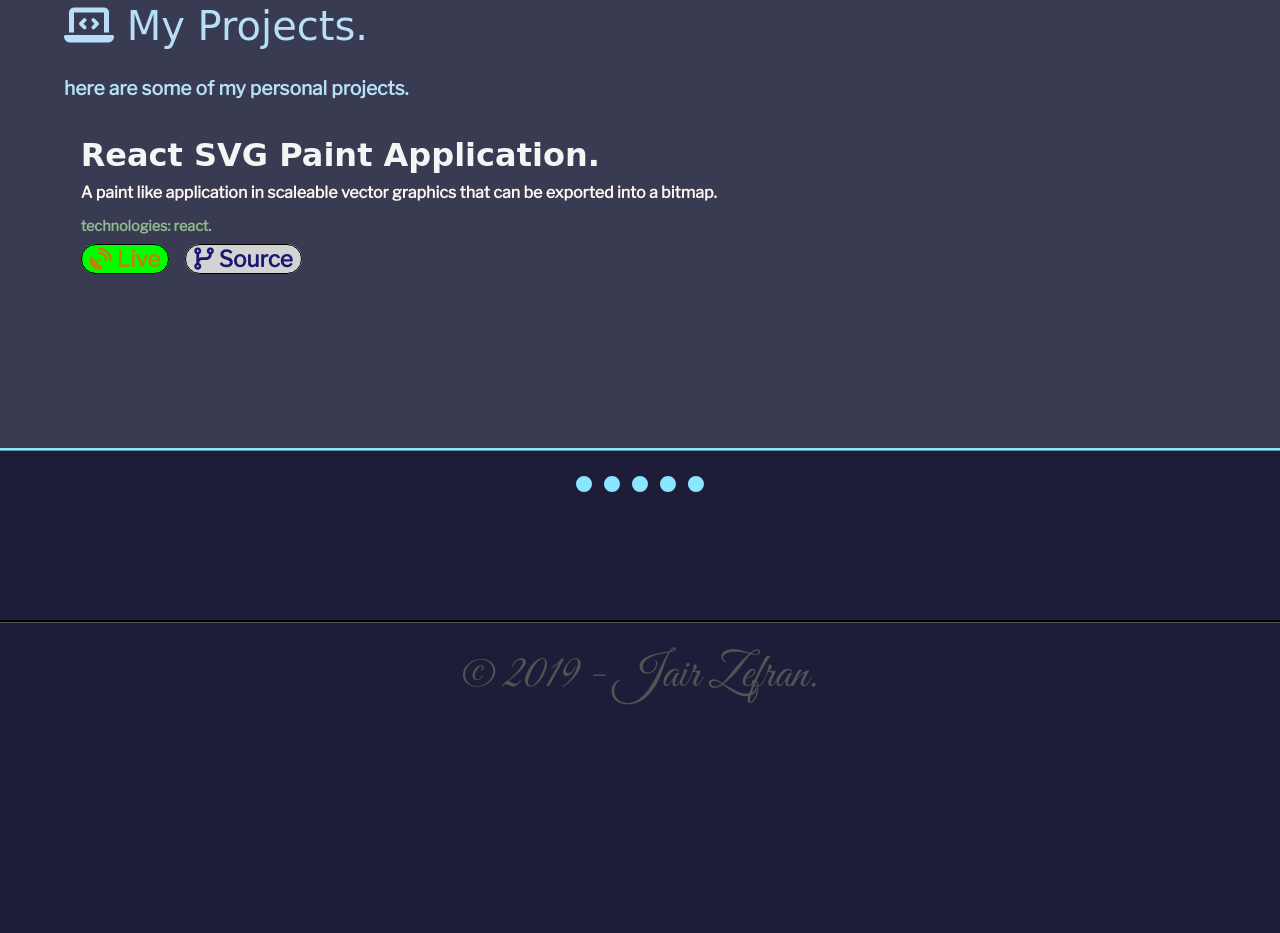
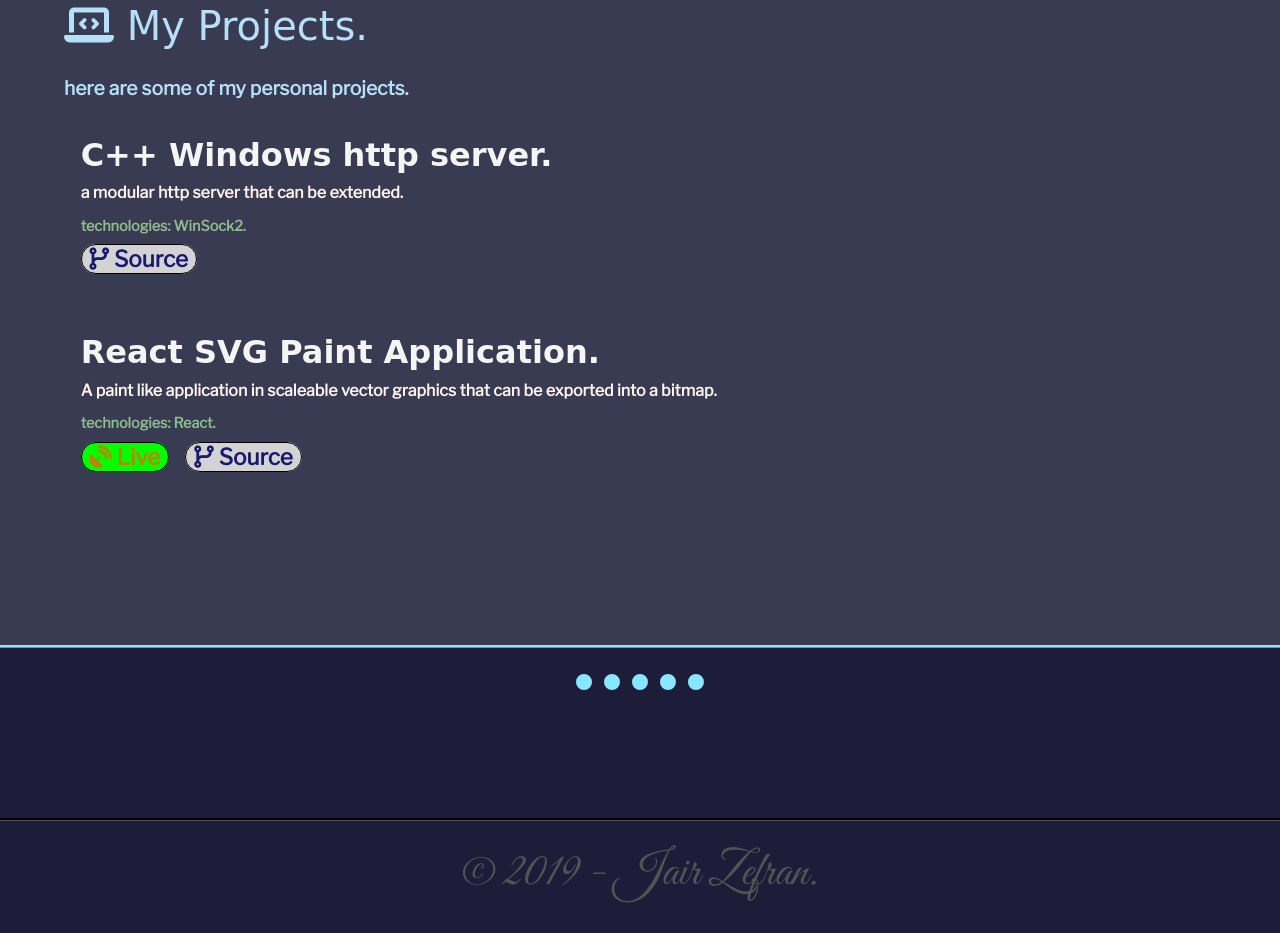
Before and after one commit to yairzaf/yairzaf.github.io, a plain HTML site: page index.html in a window 1280 px wide. Shown: the part 1597-2530 px from the top of the page. Before the commit the page ends 2340 px from the top, so only its background shows below. Drawn offline with nearby package versions, Linux system fonts and the light colour scheme; a web font is replaced by a local one.

Commit message:
httpserver projects

```diff
--- a/index.html
+++ b/index.html
@@ -136,16 +136,25 @@
                 here are some of my personal projects.
                 </p>
                 <div class="project-cont">
+                    <span class="project-title">C++ Windows http server.</span>
+                    <div class="project-desc">
+                        a modular http server that can be extended.
+                    </div>
+                    <div class="project-tech">
+                        technologies: WinSock2.
+                    </div>
+                    <a href="https://github.com/YairZaff/httpserver"><span class="project-src project-tag"><i class="fas fa-code-branch"></i> Source</span></a>
+                </div>
+                <div class="project-cont">
                     <span class="project-title">React SVG Paint Application.</span>
                     <div class="project-desc">
                         A paint like application in scaleable vector graphics that can be exported into a bitmap.
                     </div>
                     <div class="project-tech">
-                        technologies: react.
+                        technologies: React.
                     </div>
                     <a href="http://reactapp-paint1.s3-website.us-east-2.amazonaws.com/"><span class="project-live project-tag"><i class="fas fa-satellite-dish"></i> Live</span></a>
                     <a href="https://github.com/YairZaff/ReactPaint"><span class="project-src project-tag"><i class="fas fa-code-branch"></i> Source</span></a>
-
                 </div>
             </div>
         </div>
```
